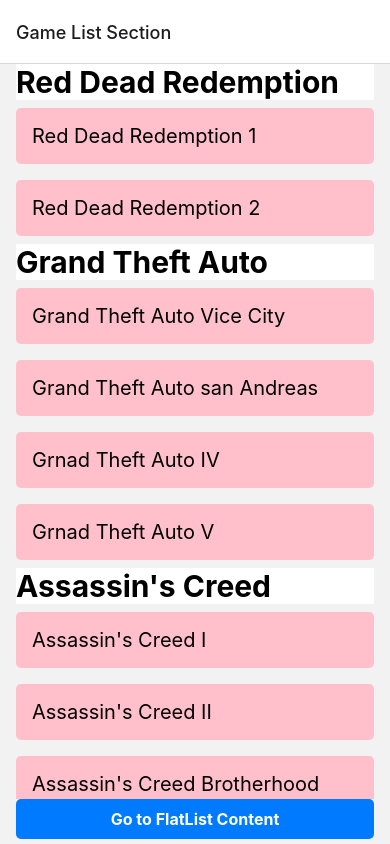
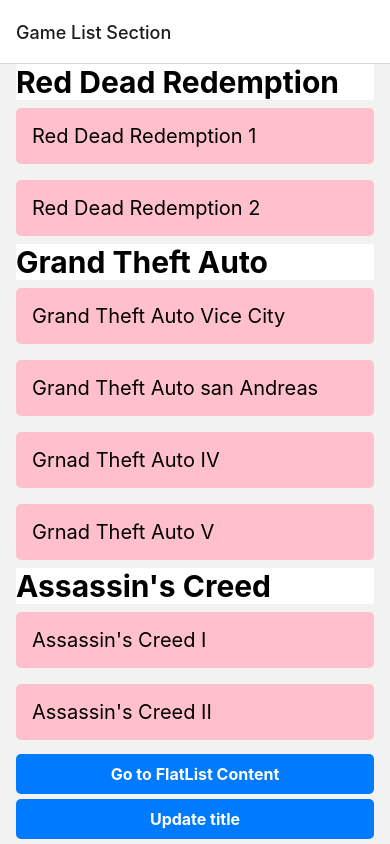
Before and after one commit to rishopbabu/RNAdvanced, a React Native app: screen / in a window 390 px wide. Built offline with nearby package versions, Linux system fonts and the light colour scheme.

Commit message:
title set for different screen & title change on button tap

```diff
--- a/App.tsx
+++ b/App.tsx
@@ -21,15 +21,18 @@
           <Stack.Screen
             name="Game List Section"
             component={SectionListComponent}
+            options={{title: 'Game List Section'}}
           />
           <Stack.Screen
             name="Game List Flat"
             component={FlatListComponentWithScroll}
+            options={{title: 'Game List Flat'}}
           />
           <Stack.Screen name="Signup Screen" component={SignUpScreen} />
           <Stack.Screen
             name="Detail Screen"
             component={GameDetailScreenComponent}
+            options={{title: 'Detail Screen'}}
           />
         </Stack.Navigator>
       </NavigationContainer>
--- a/Screens/SectionList.tsx
+++ b/Screens/SectionList.tsx
@@ -6,6 +6,7 @@
   SafeAreaView,
   SectionList,
   StatusBar,
+  ToastAndroid,
   TouchableOpacity,
 } from 'react-native';
 import {CommonActions, useNavigation} from '@react-navigation/native';
@@ -102,6 +103,10 @@
   const handleOnPress = () => {
     navigateToFlatList(navigation);
   };
+  const updateTitle = () => {
+    navigation.setOptions({title: 'Game List'});
+    ToastAndroid.show('Title changed to Game List', ToastAndroid.SHORT);
+  };
 
   return (
     <SafeAreaView style={styles.container}>
@@ -121,6 +126,9 @@
       />
       <TouchableOpacity style={styles.button} onPress={handleOnPress}>
         <Text style={styles.buttonTitle}>Go to FlatList Content</Text>
+      </TouchableOpacity>
+      <TouchableOpacity style={styles.button} onPress={updateTitle}>
+        <Text style={styles.buttonTitle}>Update title</Text>
       </TouchableOpacity>
     </SafeAreaView>
   );
```
